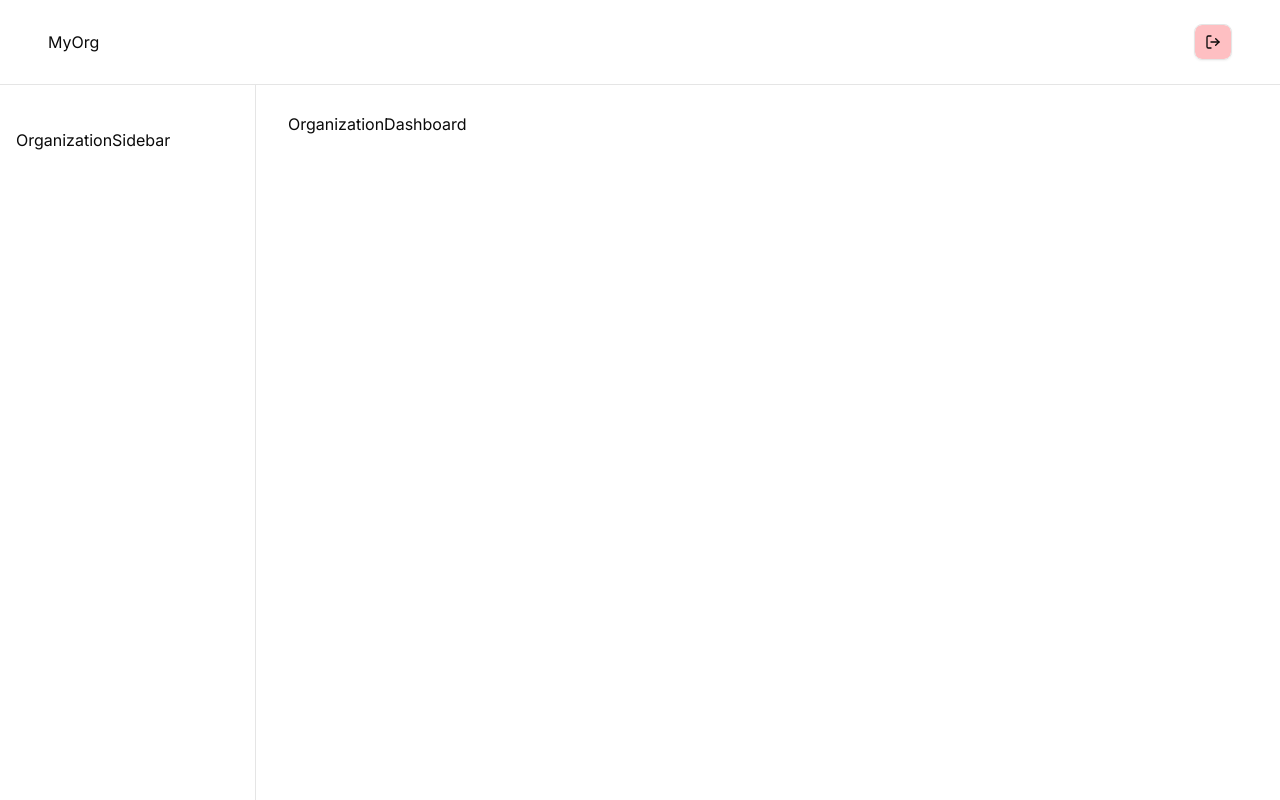
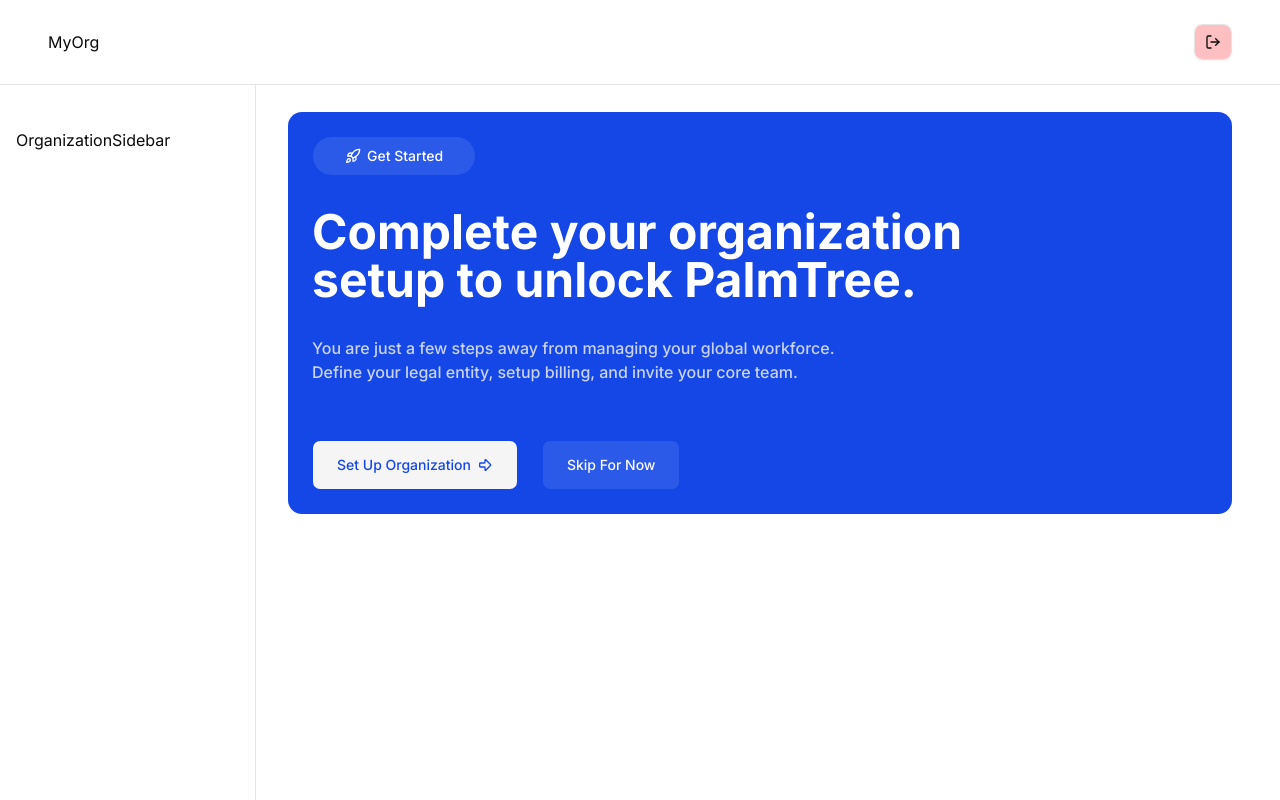
Before and after one commit to saadsayyed10/palmtree, a Next.js app in the folder frontend/: page /organization/dashboard in a window 1280 px wide. Built offline with nearby package versions, Linux system fonts and the light colour scheme.

Commit message:
Dashboard: Hero

```diff
--- a/frontend/app/(home)/organization/dashboard/layout.tsx
+++ b/frontend/app/(home)/organization/dashboard/layout.tsx
@@ -11,7 +11,7 @@
       <aside>
         <OrganizationSidebar />
       </aside>
-      <div className="flex justify-start items-start lg:px-72 lg:py-28 w-full">
+      <div className="flex justify-start items-start lg:pl-72 lg:pr-12 lg:py-28 w-full">
         {children}
       </div>
     </main>
--- a/frontend/app/(home)/organization/dashboard/page.tsx
+++ b/frontend/app/(home)/organization/dashboard/page.tsx
@@ -1,7 +1,8 @@
 "use client";
 
+import { Button } from "@/components/ui/button";
 import { useAuth } from "@/hooks/useAuth";
-import { useRouter } from "next/navigation";
+import { ArrowBigRight, Rocket } from "lucide-react";
 import { useEffect } from "react";
 
 const OrganizationDashboard = () => {
@@ -12,8 +13,42 @@
   }, []);
 
   return (
-    <div>
-      <h1>OrganizationDashboard</h1>
+    <div className="flex justify-center items-center w-full flex-col lg:gap-y-10">
+      <div className="flex justify-start items-start flex-col w-full lg:gap-y-8 lg:p-6 rounded-xl bg-blue-700">
+        <Button
+          size={"lg"}
+          className={
+            "bg-white/10 hover:bg-white/10 cursor-default px-8 py-1 rounded-full text-white"
+          }
+        >
+          <Rocket /> Get Started
+        </Button>
+
+        <h1 className="text-white font-bold text-5xl">
+          Complete your organization
+          <br />
+          setup to unlock PalmTree.
+        </h1>
+
+        <p className="lg:text-base font-medium text-neutral-100/80 w-[60%]">
+          You are just a few steps away from managing your global workforce.
+          Define your legal entity, setup billing, and invite your core team.
+        </p>
+
+        <div className="flex justify-start items-start w-full lg:gap-x-6 mt-6">
+          <Button
+            size={"lg"}
+            variant={"secondary"}
+            className={"lg:p-6 text-blue-700"}
+          >
+            Set Up Organization <ArrowBigRight />
+          </Button>
+
+          <Button size={"lg"} className={"lg:p-6 bg-white/10 hover:bg-white/5"}>
+            Skip For Now
+          </Button>
+        </div>
+      </div>
     </div>
   );
 };
```
